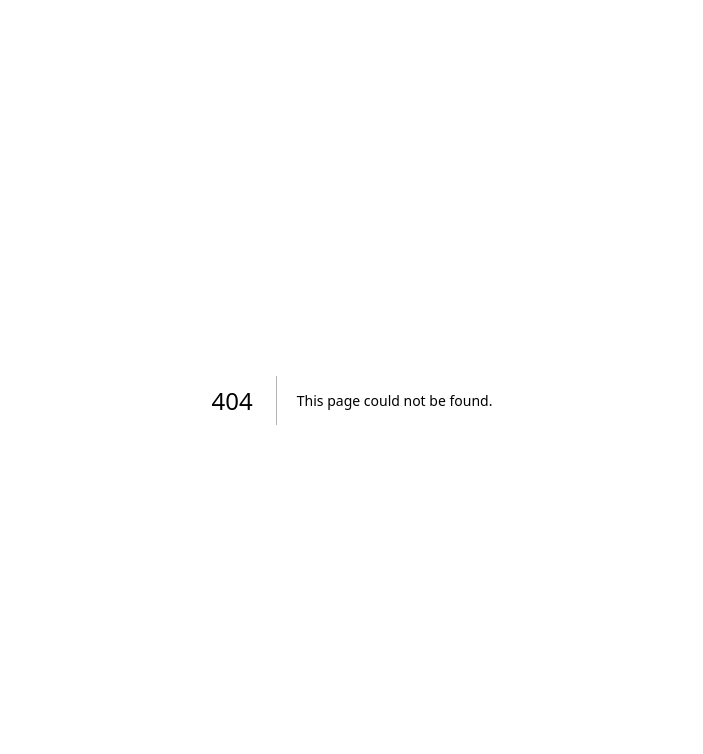
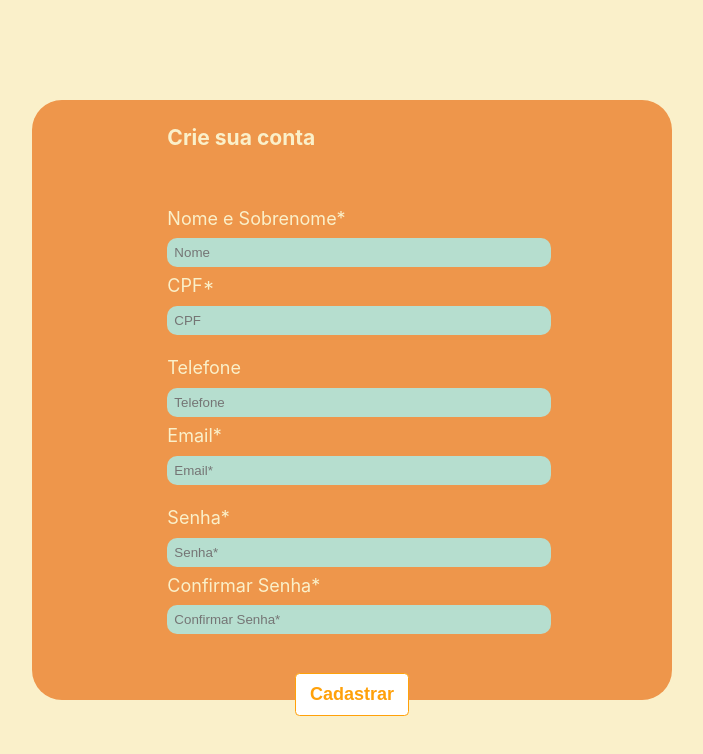
Before and after one commit to Rafael-Corona/AdotaPet, a Next.js app: page /cadastro in a window 1280 px wide. Before the commit this address had no page. Shown: the top 754 px of the page, without its empty margins (288-991 px from the left). Built offline with nearby package versions, Linux system fonts and the light colour scheme.

Commit message:
Add files via upload

```diff
--- /dev/null
+++ b/src/pages/cadastro.js
@@ -0,0 +1,164 @@
+import styles from './login.module.css'
+import { useState } from "react";
+import { useRouter } from "next/router.js";
+
+import {
+    ButtonInverted,
+    ButtonContainer,
+    Input,
+    FontBold,
+    Errors,
+  } from "./styles.js";
+
+function Cadastro() {
+    const router = useRouter();
+    const [values, setValues] = useState({
+        name: "",
+        cpf: "",
+        telefone: "",
+        email: "",
+        psw: "",
+        pswRepeat: "",
+      });
+
+    const [formErrors, setFormErrors] = useState({});
+    let errorsNum = 0;
+
+	const signUpHandler = async (event) => {
+		event.preventDefault()
+        setFormErrors(validate(values));
+        if (errorsNum === 0) {
+            const data = {
+                name: values.name,
+                cpf: values.cpf,
+                telefone: values.telefone,
+                email: values.email,
+                password: values.psw,
+            }
+
+
+            const jsonData = JSON.stringify(data)
+
+            const endpoint = '/api/cadastro'
+
+            const options = {
+                method: 'POST',
+                headers: { 'Content-Type': 'application/json' },
+                body: jsonData
+            }
+
+            const response = await fetch(endpoint, options)
+
+            const result = await response.json()
+
+            router.push("/login");
+        }
+
+	}
+
+    //Função para validação dos dados de cadastro
+    const validate = (values) => {
+        const errors = {};
+        const regexEmail = /^[^\s@]+@[^\s@]+\.[^\s@]{2,}$/i;
+
+
+        if (Object.keys(values.cpf).length != 11) {
+            errors.cpf = "CPF inválido!";
+            errorsNum++;
+        }
+        if (!regexEmail.test(values.email)) {
+            errors.email = "Formato de email inválido!";
+            errorsNum++;
+        }
+        if (Object.keys(values.psw).length < 8) {
+            errors.senha = "Senha muito curta!";
+            errorsNum++;
+        }
+        if (values.pswRepeat != values.psw) {
+            errors.senha = "Senhas não correspondem!";
+            errorsNum++;
+        }
+        return errors;
+    };
+
+    const onChange = (e) => {
+        setValues({ ...values, [e.target.name]: e.target.value });
+        setFormErrors("");
+        errorsNum = 0;
+        console.log(errorsNum)
+    };
+
+	return (
+		<div className={styles.container}>
+            <form action="/" method="POST" onSubmit={signUpHandler} className={styles.signup_form}>
+            <div>
+            <h3>
+                <FontBold>Crie sua conta</FontBold>
+            </h3>
+            <br />
+            <label>Nome e Sobrenome*</label>
+            <Input
+                type="text"
+                placeholder="Nome"
+                name="name"
+                required
+                onChange={onChange}
+            />
+            <br />
+            <label>CPF*</label>
+            <Input
+                type="text"
+                placeholder="CPF"
+                name="cpf"
+                maxLength={11}
+                required
+                onChange={onChange}
+            />
+            <br />
+            <Errors>{formErrors.cpf}</Errors>
+            <label>Telefone</label>
+            <Input
+                type="text"
+                placeholder="Telefone"
+                name="telefone"
+                onChange={onChange}
+            />
+            <br />
+            <label>Email*</label>
+            <Input
+                type="email"
+                placeholder="Email*"
+                name="email"
+                required
+                onChange={onChange}
+            />
+            <Errors>{formErrors.email}</Errors>
+            <label>Senha*</label>
+            <Input
+                type="password"
+                placeholder="Senha*"
+                name="psw"
+                required
+                onChange={onChange}
+            />
+            <br />
+            <label>Confirmar Senha*</label>
+            <Input
+                type="password"
+                placeholder="Confirmar Senha*"
+                name="pswRepeat"
+                required
+                onChange={onChange}
+            />
+            <br />
+            <Errors>{formErrors.senha}</Errors>
+            <ButtonContainer>
+                <ButtonInverted type="submit">Cadastrar</ButtonInverted>
+            </ButtonContainer>
+            </div>
+			</form>
+		</div>
+	)
+}
+
+export default Cadastro
--- /dev/null
+++ b/src/pages/styles.js
@@ -0,0 +1,162 @@
+import styled from "styled-components";
+
+export const Button = styled.button`
+  color: white;
+  font-weight: bold;
+  text-align: center;
+  white-space: nowrap;
+  vertical-align: middle;
+  -webkit-user-select: none;
+  -moz-user-select: none;
+  -ms-user-select: none;
+  user-select: none;
+  border: 1px solid transparent;
+  padding: 0.375rem 0.75rem;
+  font-size: 1rem;
+  line-height: 1.5;
+  border-radius: 0.25rem;
+  transition: color 0.15s ease-in-out, background-color 0.15s ease-in-out,
+    border-color 0.15s ease-in-out, box-shadow 0.15s ease-in-out;
+  background-color: rgb(255, 161, 10);
+  align-self: flex-start;
+  white-space: normal;
+  overflow-wrap: break-word;
+  margin: 0 20px;
+  cursor: pointer;
+
+    color: white;
+    font-weight: bold;
+    text-align: center;
+    white-space: nowrap;
+    vertical-align: middle;
+    -webkit-user-select: none;
+    -moz-user-select: none;
+    -ms-user-select: none;
+    user-select: none;
+    border: 1px solid transparent;
+    padding: 0.375rem 0.75rem;
+    font-size: 1rem;
+    line-height: 1.5;
+    border-radius: 0.25rem;
+    transition: color .15s ease-in-out,background-color .15s ease-in-out,border-color .15s ease-in-out,box-shadow .15s ease-in-out;
+    background-color:rgb(255,161,10);
+    align-self:flex-start;
+    white-space: normal;
+    overflow-wrap: break-word;
+    margin: 0 20px;
+    cursor: pointer;
+
+    &:hover{
+        box-shadow: 0px 0px 5px grey;
+    }
+`
+
+export const ButtonInverted = styled.button`
+    color: rgb(255,161,10);
+    font-weight: bold;
+    text-align: center;
+    white-space: nowrap;
+    vertical-align: middle;
+    -webkit-user-select: none;
+    -moz-user-select: none;
+    -ms-user-select: none;
+    user-select: none;
+    border: 1px solid transparent;
+    padding: 0.375rem 0.75rem;
+    font-size: 1rem;
+    line-height: 1.5;
+    border-radius: 0.25rem;
+    transition: color .15s ease-in-out,background-color .15s ease-in-out,border-color .15s ease-in-out,box-shadow .15s ease-in-out;
+    background-color:white;
+    align-self:flex-start;
+    white-space: normal;
+    overflow-wrap: break-word;
+    margin: 0 20px;
+    border: solid 1px rgb(255,161,10);
+    cursor: pointer;
+
+    &:hover{
+        box-shadow: 0px 0px 5px grey;
+    }
+`
+
+
+export const InfoContainer = styled.div`
+  background-color: white;
+  margin: 10px 30px 40px 0;
+  border-radius: 10px;
+  padding: 25px;
+`;
+
+export const SmallContainer = styled.div`
+  background-color: white;
+  border-radius: 10px;
+  padding: 5px 10px;
+  text-align:center;
+`;
+
+export const StyledDiv = styled.div`
+  display: flex;
+  flex-direction: row;
+  font-weight: bold;
+  font-size: 1.2rem;
+  padding-right: 10px;
+`;
+
+export const OrderContainer = styled.div`
+  background-color: rgb(182, 222, 207);
+  display: flex;
+  flex-direction: row;
+  padding: 20px;
+  margin: 20px 0;
+  border-radius: 10px;
+`;
+
+export const OrderTable = styled.table`
+  border-collapse: separate;
+  border-spacing: 15px 0px;
+`;
+
+export const OrderTableMaior = styled.table`
+  border-collapse: separate;
+  border-spacing: 50px 0px;
+`;
+
+export const Input = styled.input`
+  margin: 5px 0px;
+  border-radius: 10px;
+  padding: 7px;
+  outline: none;
+  border: none;
+  background-color: rgb(182, 222, 207);
+  width: 100%;
+`;
+
+export const ButtonContainer = styled.div`
+  text-align: center;
+  margin-top: 20px;
+`;
+
+export const ContainerColumn = styled.div`
+  display: flex;
+  flex-direction: column;
+`;
+
+export const ContainerRow = styled.div`
+  display: flex;
+  flex-direction: row;
+`;
+
+export const H5 = styled.h5`
+    font-weight: bold;
+`
+
+export const FontBold = styled.span`
+  font-weight: bold;
+`
+
+export const Errors = styled.div`
+    color: red;
+    padding: 7px 0;
+    font-size: 12px;
+`
```
